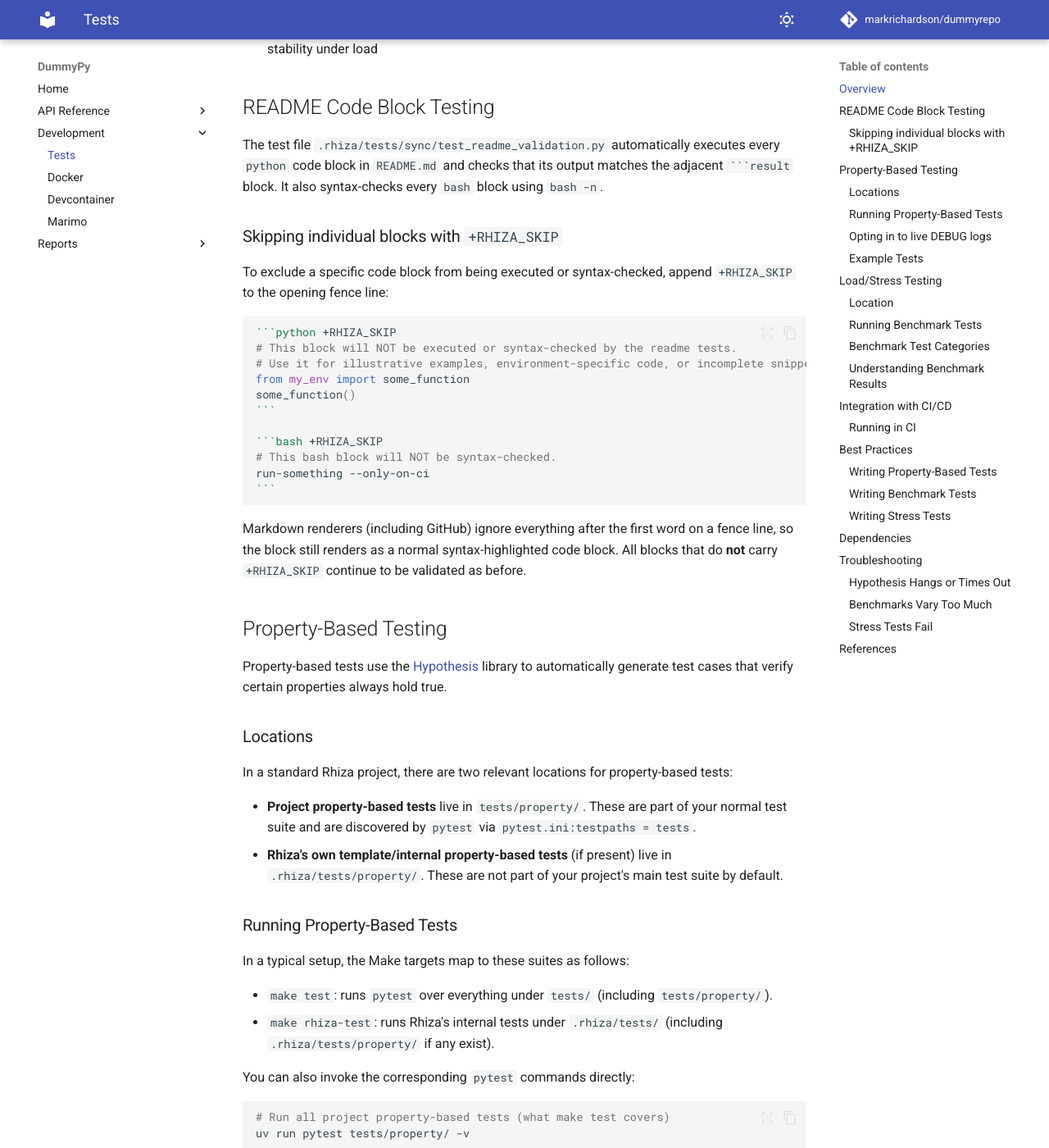
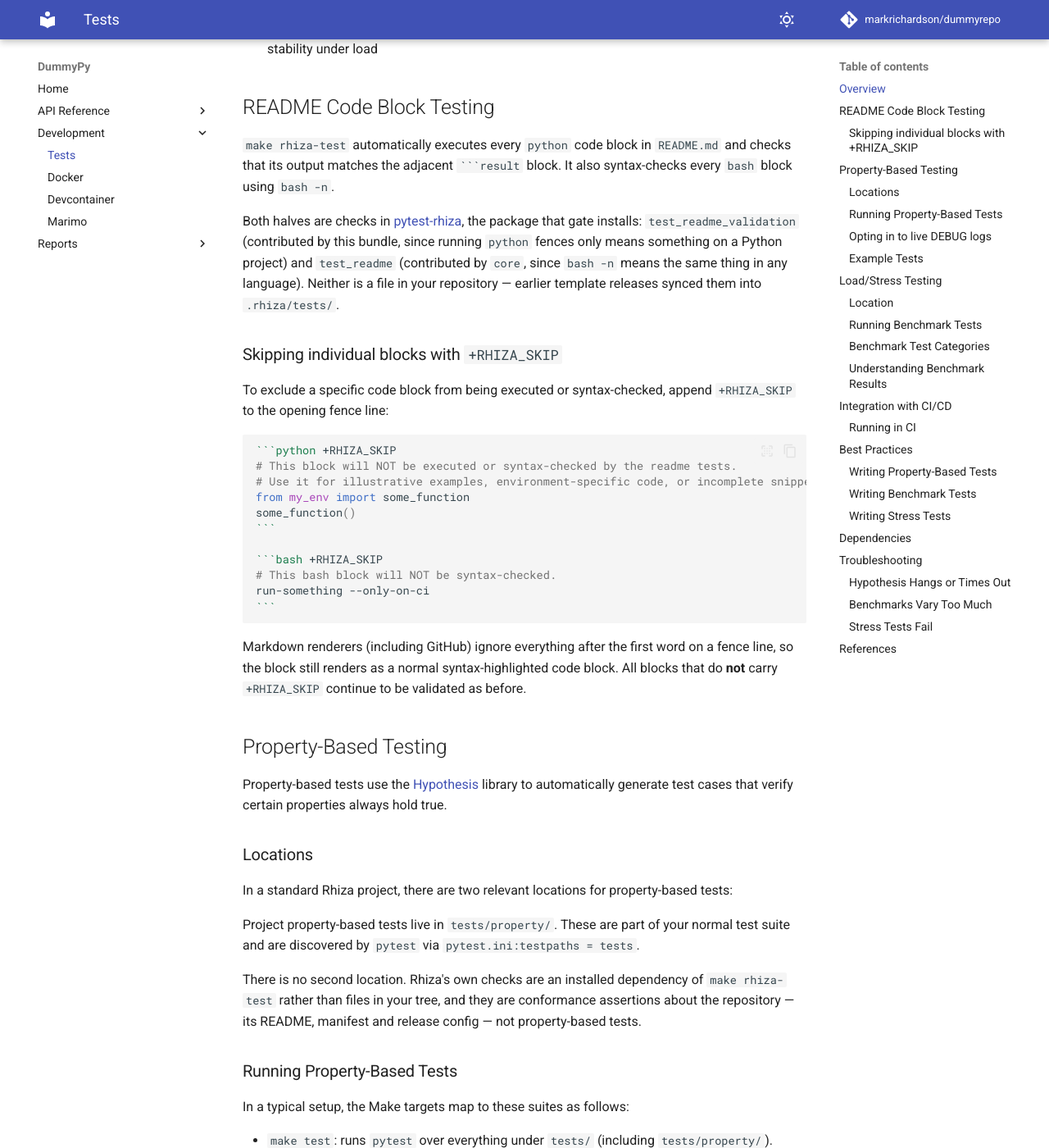
Before and after one commit to markrichardson/dummyrepo, an MkDocs documentation site: the page built from docs/development/TESTS.md, in a window 1280 px wide and 1400 px high, scrolled down 441 px. Shown: the whole window at 82% size. Built offline with MkDocs 1.6.1 and Material for MkDocs 9.7.7, drawn with Linux system fonts in a browser that asks for light colours; comment, search, counter and statistics services are not loaded; some of the changed text lies outside the part shown.

Commit message:
chore: apply rhiza sync v1.3.4
19 template-owned files, including every workflow caller's pin moving from
@v1.3.3 to @v1.3.4.

The one conflict, in `.rhiza/.env`, was resolved by hand rather than with
`/rhiza:update`'s resolver. That script takes the upstream side of every conflict
unconditionally, which is right for a file the template owns -- but this file
exists to hold local overrides, and its own shipped header says so: "Override it
in your own .rhiza/.env if you want more platforms." Taking upstream would have
dropped RHIZA_CI_OS_MATRIX, shrinking CI from three OSes to one, and reinstated
`SOURCE_FOLDER=src`, undoing #223. Kept the matrix, left SOURCE_FOLDER out.

What v1.3.4 changes for this repo:

- `rhiza_ci.yml`'s `generate-matrix` runs `uvx rhiza-task@0.1.2 ci-os-matrix`
  instead of `make -f .rhiza/rhiza.mk -s ci-os-matrix` (jebel-quant/rhiza#1546).
  Bridge 2's `ci-os-matrix` caller is gone, so `.rhiza/rhiza.mk` no longer has
  one.
- Bridge 1 stays. The `pre-commit` job still runs `make fmt` with no
  `astral-sh/setup-uv` step, so the uv bootstrap in `Makefile` is still what makes
  that job work.
- `rhiza_marimo.yml` still reads MARIMO_FOLDER out of make's namespace.
  Jebel-Quant/rhiza#1553 is the counterpart fix and is still open, so
  `-include .rhiza/.env` in `Makefile` stays load-bearing for now.

No gates were run -- `/rhiza:update` syncs, it does not score.

Co-Authored-By: Claude Opus 5 (1M context) <noreply@anthropic.com>

````diff
--- a/.pre-commit-config.yaml
+++ b/.pre-commit-config.yaml
@@ -101,8 +101,8 @@ repos:
       # check-bumpversion-config asserts that bump-my-version can actually discover the
       # project's version config (issue #1453) — for this layer, the [tool.bumpversion]
       # table in pyproject.toml, since python-core deliberately ships no .bumpversion.toml.
-      # It ships as of v1.1.0; it stays off because the .rhiza/tests/test_pyproject.py this
-      # layer also ships enforces the same invariant one gate later.
+      # It ships as of v1.1.0; it stays off because pytest-rhiza's test_pyproject check —
+      # which this layer names in RHIZA_CHECKS — enforces the same invariant one gate later.
       # - id: check-bumpversion-config
       # check-template-bundles validates .rhiza/template.yml against the template repo's
       # remote bundle list, so it fires only when that file is staged — and unlike in the
--- a/docs/development/TESTS.md
+++ b/docs/development/TESTS.md
@@ -11,9 +11,15 @@ Rhiza now includes two additional types of testing:
 
 ## README Code Block Testing
 
-The test file `.rhiza/tests/sync/test_readme_validation.py` automatically executes every `python`
-code block in `README.md` and checks that its output matches the adjacent ` ```result ` block. It
-also syntax-checks every `bash` block using `bash -n`.
+`make rhiza-test` automatically executes every `python` code block in `README.md` and checks
+that its output matches the adjacent ` ```result ` block. It also syntax-checks every `bash`
+block using `bash -n`.
+
+Both halves are checks in [pytest-rhiza](https://github.com/jebel-quant/pytest-rhiza), the
+package that gate installs: `test_readme_validation` (contributed by this bundle, since running
+`python` fences only means something on a Python project) and `test_readme` (contributed by
+`core`, since `bash -n` means the same thing in any language). Neither is a file in your
+repository — earlier template releases synced them into `.rhiza/tests/`.
 
 ### Skipping individual blocks with `+RHIZA_SKIP`
 
@@ -46,24 +52,25 @@ Property-based tests use the [Hypothesis](https://hypothesis.readthedocs.io/) li
 
 In a standard Rhiza project, there are two relevant locations for property-based tests:
 
-- **Project property-based tests** live in `tests/property/`. These are part of your normal test suite and are discovered by `pytest` via `pytest.ini:testpaths = tests`.
-- **Rhiza's own template/internal property-based tests** (if present) live in `.rhiza/tests/property/`. These are not part of your project's main test suite by default.
+Project property-based tests live in `tests/property/`. These are part of your normal test
+suite and are discovered by `pytest` via `pytest.ini:testpaths = tests`.
+
+There is no second location. Rhiza's own checks are an installed dependency of
+`make rhiza-test` rather than files in your tree, and they are conformance assertions about
+the repository — its README, manifest and release config — not property-based tests.
 
 ### Running Property-Based Tests
 
 In a typical setup, the Make targets map to these suites as follows:
 
 - `make test`: runs `pytest` over everything under `tests/` (including `tests/property/`).
-- `make rhiza-test`: runs Rhiza's internal tests under `.rhiza/tests/` (including `.rhiza/tests/property/` if any exist).
+- `make hypothesis-test`: runs `tests/property/` alone, with Hypothesis statistics.
 
 You can also invoke the corresponding `pytest` commands directly:
 
 ```bash
 # Run all project property-based tests (what make test covers)
 uv run pytest tests/property/ -v
-
-# Run Rhiza's internal/template property-based tests (if you have any in .rhiza)
-uv run pytest .rhiza/tests/property/ -v
 
 # Run project property-based tests with more examples (increase coverage)
 uv run pytest tests/property/ -v --hypothesis-max-examples=1000
````
Also changed, not shown: ruff.toml (+7 -4 lines), 16 other files.
